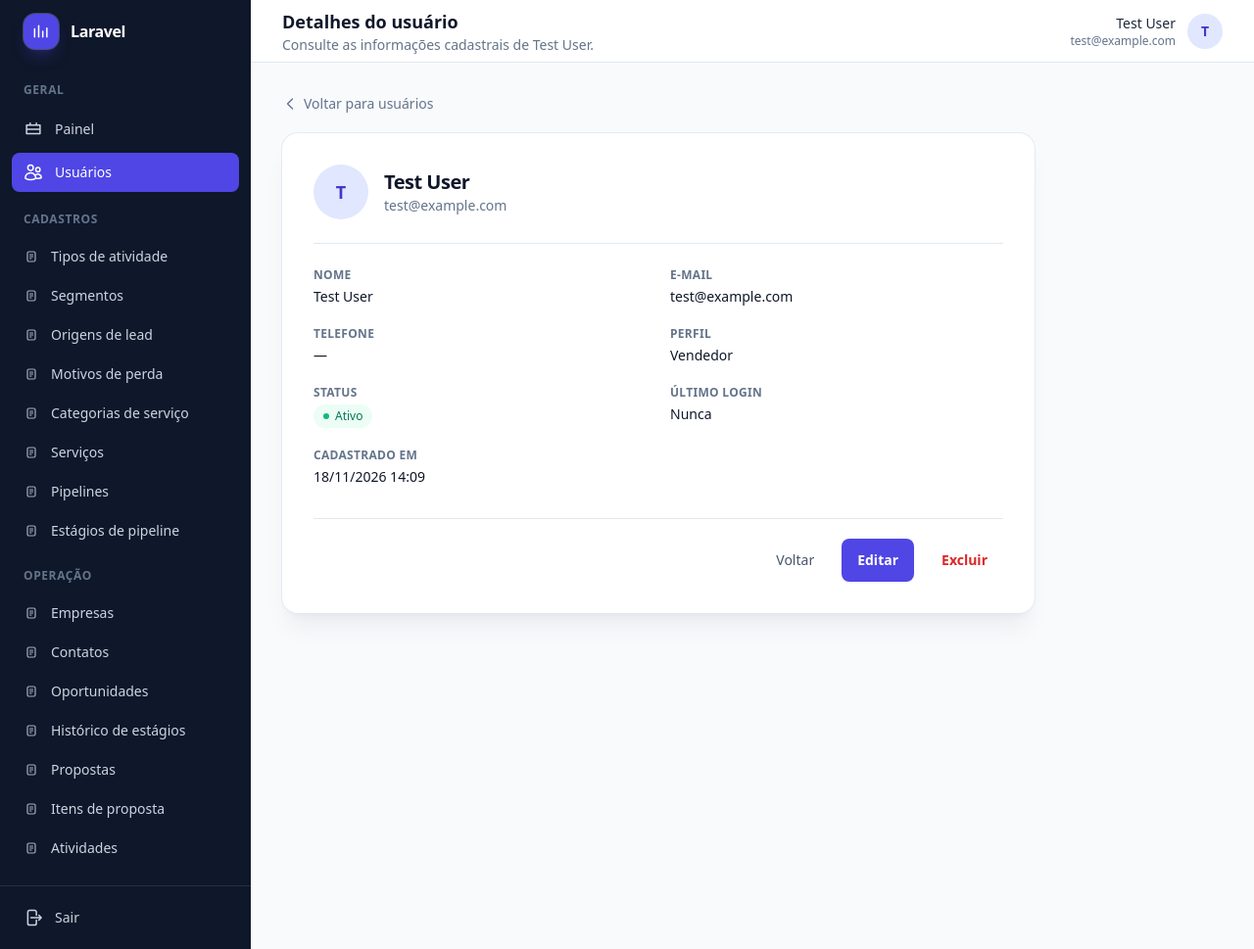
After one commit to victor18edu/new-project, a Laravel app: page /users/1 in a window 1280 px wide. The commit adds this page. Shown: the whole page at 98% size. Run offline with Laravel 12, Linux system fonts and the light colour scheme; a user stored in the database is signed in; data comes from the database, SQL or seed files in the repository; style sheets or scripts are compiled from the project's sources; some libraries are stand-ins or nearby versions.

Commit message:
feat(users): adiciona show e reforça validação de senha no CRUD web

```diff
--- a/app/Http/Controllers/Web/UserController.php
+++ b/app/Http/Controllers/Web/UserController.php
@@ -3,8 +3,8 @@
 namespace App\Http\Controllers\Web;
 
 use App\Http\Controllers\Controller;
-use App\Http\Requests\V1\StoreUserRequest;
-use App\Http\Requests\V1\UpdateUserRequest;
+use App\Http\Requests\Web\StoreUserRequest;
+use App\Http\Requests\Web\UpdateUserRequest;
 use App\Models\Activity;
 use App\Models\Company;
 use App\Models\Opportunity;
@@ -74,6 +74,16 @@ class UserController extends Controller
             ->with('status', 'Usuário criado com sucesso.');
     }
 
+    public function show(User $user): View
+    {
+        Gate::authorize('view', $user);
+
+        return view('users.show', [
+            'user' => $user,
+            'roles' => self::ROLES,
+        ]);
+    }
+
     public function edit(User $user): View
     {
         Gate::authorize('update', $user);
--- a/resources/views/users/index.blade.php
+++ b/resources/views/users/index.blade.php
@@ -109,6 +109,8 @@
                             </td>
                             <td class="px-5 py-4">
                                 <div class="flex items-center justify-end gap-3">
+                                    <a href="{{ route('web.users.show', $user) }}" class="text-sm font-medium text-slate-600 hover:text-slate-900">Ver</a>
+
                                     @can('update', $user)
                                         <a href="{{ route('web.users.edit', $user) }}" class="text-sm font-medium text-indigo-600 hover:text-indigo-500">Editar</a>
                                     @endcan
--- /dev/null
+++ b/resources/views/users/show.blade.php
@@ -0,0 +1,98 @@
+@extends('layouts.crm')
+
+@section('title', 'Detalhes do usuário — '.config('app.name', 'Laravel'))
+
+@section('header')
+    <h1 class="truncate text-lg font-semibold text-slate-900">Detalhes do usuário</h1>
+    <p class="text-sm text-slate-500">Consulte as informações cadastrais de {{ $user->name }}.</p>
+@endsection
+
+@section('content')
+    <div class="max-w-3xl">
+        <a href="{{ route('web.users.index') }}" class="inline-flex items-center gap-1.5 text-sm font-medium text-slate-500 hover:text-slate-800">
+            <svg class="size-4" viewBox="0 0 24 24" fill="none" stroke="currentColor" stroke-width="2" aria-hidden="true">
+                <path stroke-linecap="round" stroke-linejoin="round" d="M15.75 19.5L8.25 12l7.5-7.5" />
+            </svg>
+            Voltar para usuários
+        </a>
+
+        <div class="mt-4 rounded-2xl bg-white p-6 shadow-xl shadow-slate-900/5 ring-1 ring-slate-200/80 sm:p-8">
+            <div class="flex items-center gap-4 border-b border-slate-200 pb-6">
+                <span class="flex size-14 items-center justify-center rounded-full bg-indigo-100 text-lg font-semibold text-indigo-700">
+                    {{ strtoupper(mb_substr($user->name, 0, 1)) }}
+                </span>
+                <div>
+                    <h2 class="text-xl font-semibold tracking-tight text-slate-900">{{ $user->name }}</h2>
+                    <p class="text-sm text-slate-500">{{ $user->email }}</p>
+                </div>
+            </div>
+
+            <dl class="mt-6 grid gap-x-6 gap-y-5 sm:grid-cols-2">
+                <div>
+                    <dt class="text-xs font-semibold uppercase tracking-wide text-slate-500">Nome</dt>
+                    <dd class="mt-1 text-sm text-slate-900">{{ $user->name }}</dd>
+                </div>
+
+                <div>
+                    <dt class="text-xs font-semibold uppercase tracking-wide text-slate-500">E-mail</dt>
+                    <dd class="mt-1 text-sm text-slate-900">{{ $user->email }}</dd>
+                </div>
+
+                <div>
+                    <dt class="text-xs font-semibold uppercase tracking-wide text-slate-500">Telefone</dt>
+                    <dd class="mt-1 text-sm text-slate-900">{{ $user->phone ?: '—' }}</dd>
+                </div>
+
+                <div>
+                    <dt class="text-xs font-semibold uppercase tracking-wide text-slate-500">Perfil</dt>
+                    <dd class="mt-1 text-sm text-slate-900">{{ $roles[$user->role] ?? $user->role }}</dd>
+                </div>
+
+                <div>
+                    <dt class="text-xs font-semibold uppercase tracking-wide text-slate-500">Status</dt>
+                    <dd class="mt-1 text-sm">
+                        @if ($user->is_active)
+                            <span class="inline-flex items-center gap-1.5 rounded-full bg-emerald-50 px-2.5 py-1 text-xs font-medium text-emerald-700">
+                                <span class="size-1.5 rounded-full bg-emerald-500"></span> Ativo
+                            </span>
+                        @else
+                            <span class="inline-flex items-center gap-1.5 rounded-full bg-slate-100 px-2.5 py-1 text-xs font-medium text-slate-600">
+                                <span class="size-1.5 rounded-full bg-slate-400"></span> Inativo
+                            </span>
+                        @endif
+                    </dd>
+                </div>
+
+                <div>
+                    <dt class="text-xs font-semibold uppercase tracking-wide text-slate-500">Último login</dt>
+                    <dd class="mt-1 text-sm text-slate-900">{{ $user->last_login_at?->format('d/m/Y H:i') ?? 'Nunca' }}</dd>
+                </div>
+
+                <div>
+                    <dt class="text-xs font-semibold uppercase tracking-wide text-slate-500">Cadastrado em</dt>
+                    <dd class="mt-1 text-sm text-slate-900">{{ $user->created_at?->format('d/m/Y H:i') ?? '—' }}</dd>
+                </div>
+            </dl>
+
+            <div class="mt-8 flex items-center justify-end gap-3 border-t border-slate-200 pt-5">
+                <a href="{{ route('web.users.index') }}" class="rounded-lg px-4 py-3 text-sm font-medium text-slate-600 hover:text-slate-900">Voltar</a>
+
+                @can('update', $user)
+                    <a href="{{ route('web.users.edit', $user) }}" class="inline-flex items-center rounded-lg bg-indigo-600 px-4 py-3 text-sm font-semibold text-white shadow-sm transition hover:bg-indigo-500 focus:outline-none focus:ring-2 focus:ring-indigo-500 focus:ring-offset-2">
+                        Editar
+                    </a>
+                @endcan
+
+                @can('delete', $user)
+                    <form method="POST" action="{{ route('web.users.destroy', $user) }}" onsubmit="return confirm('Tem certeza que deseja remover este usuário?');">
+                        @csrf
+                        @method('DELETE')
+                        <button type="submit" class="rounded-lg px-4 py-3 text-sm font-semibold text-red-600 hover:bg-red-50 focus:outline-none focus:ring-2 focus:ring-red-500 focus:ring-offset-2">
+                            Excluir
+                        </button>
+                    </form>
+                @endcan
+            </div>
+        </div>
+    </div>
+@endsection
--- a/routes/web.php
+++ b/routes/web.php
@@ -15,7 +15,7 @@ Route::middleware([
 ])->group(function () {
     Route::get('/dashboard', DashboardController::class)->name('dashboard');
 
-    Route::resource('users', UserController::class)->names('web.users')->except(['show']);
+    Route::resource('users', UserController::class)->names('web.users');
 
     foreach (CrmResources::all() as $key => $definition) {
         Route::get($key, [CrmResourceController::class, 'index'])->name("web.{$key}.index");
```
Also changed, not shown: app/Http/Requests/Web/StoreUserRequest.php (added, +38 -0 lines), app/Http/Requests/Web/UpdateUserRequest.php (added, +38 -0 lines), tests/Feature/Users/WebUserCrudTest.php (+49 -3 lines).
